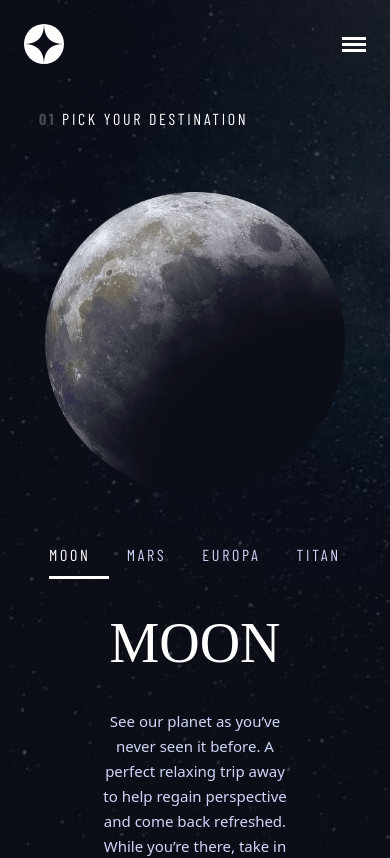
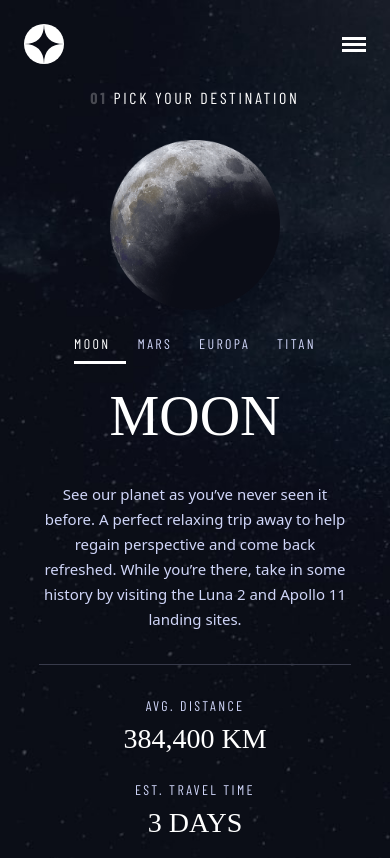
Before and after one commit to PhantomDev007/FM_Space-tourism-website, a Next.js app: page /destination in a window 390 px wide. Shown: the top 858 px of the page. Built offline with nearby package versions, Linux system fonts and the light colour scheme; a web font is replaced by a local one.

Commit message:
Feat: Add mobile media queries for destination page

```diff
--- a/components/destinationCard/destinationCard.module.css
+++ b/components/destinationCard/destinationCard.module.css
@@ -74,3 +74,28 @@
     gap: 103px;
   }
 }
+
+@media (max-width: 767px) {
+  .container {
+    margin-top: 244px;
+    padding-inline: 0;
+  }
+
+  .image {
+    top: -244px;
+  }
+
+  .image picture {
+    width: 170px;
+    height: 170px;
+  }
+
+  .separator {
+    margin-block: 32px;
+  }
+
+  .measures {
+    flex-direction: column;
+    gap: 30px;
+  }
+}
--- a/pages/destination/Destination.module.css
+++ b/pages/destination/Destination.module.css
@@ -72,3 +72,27 @@
     transform: translateY(387px);
   }
 }
+
+@media (max-width: 767px) {
+  .header {
+    margin-top: 24px;
+    margin-bottom: 4px;
+    text-align: center;
+  }
+
+  .nav {
+    font-size: 14px;
+    letter-spacing: 2.36px;
+    transform: translateY(224px);
+  }
+
+  .nav ul {
+    gap: 27px;
+    padding-bottom: 12px;
+  }
+
+  .nav li:hover::before,
+  .nav li:focus::before {
+    bottom: -12px;
+  }
+}
```
